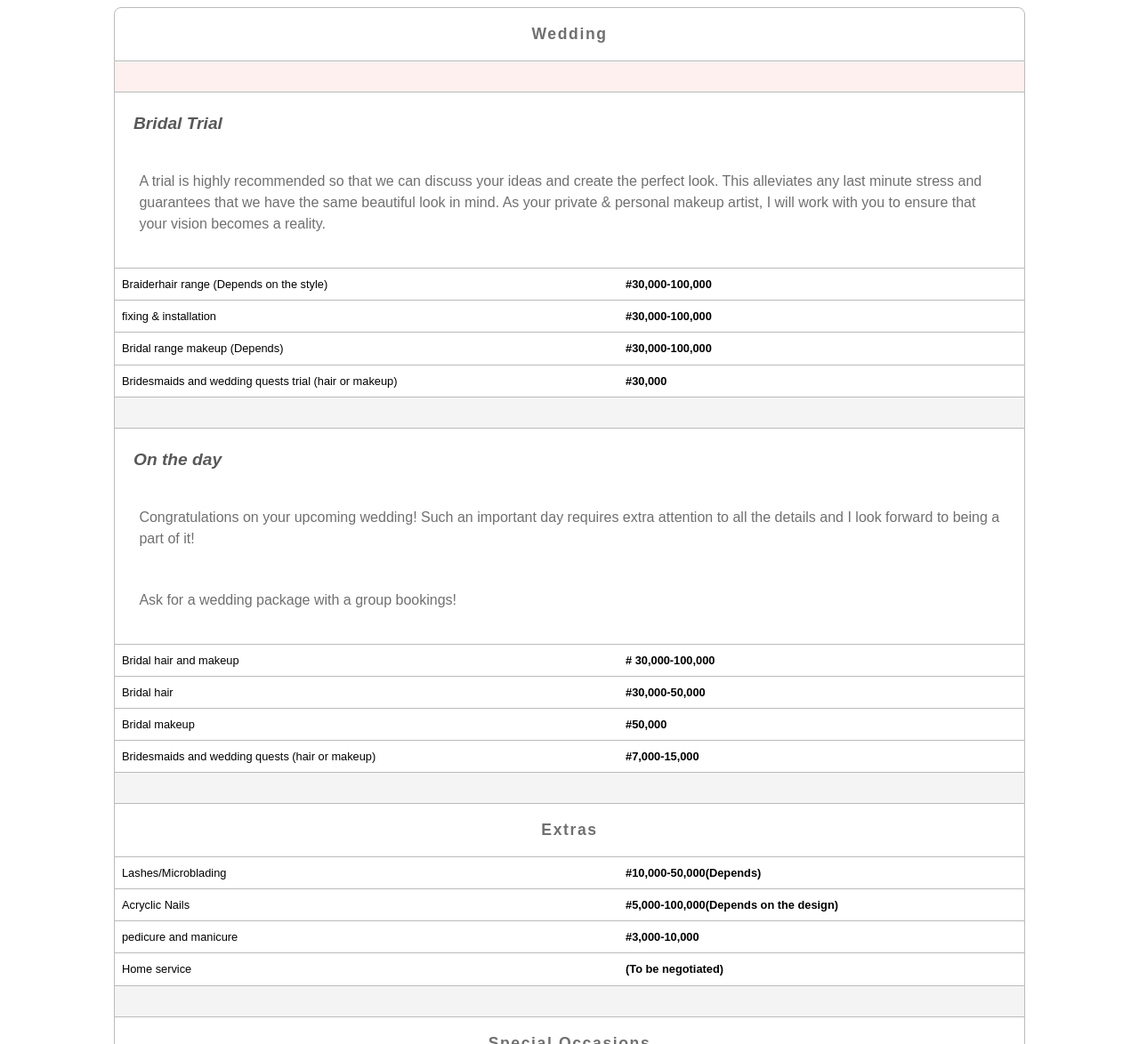
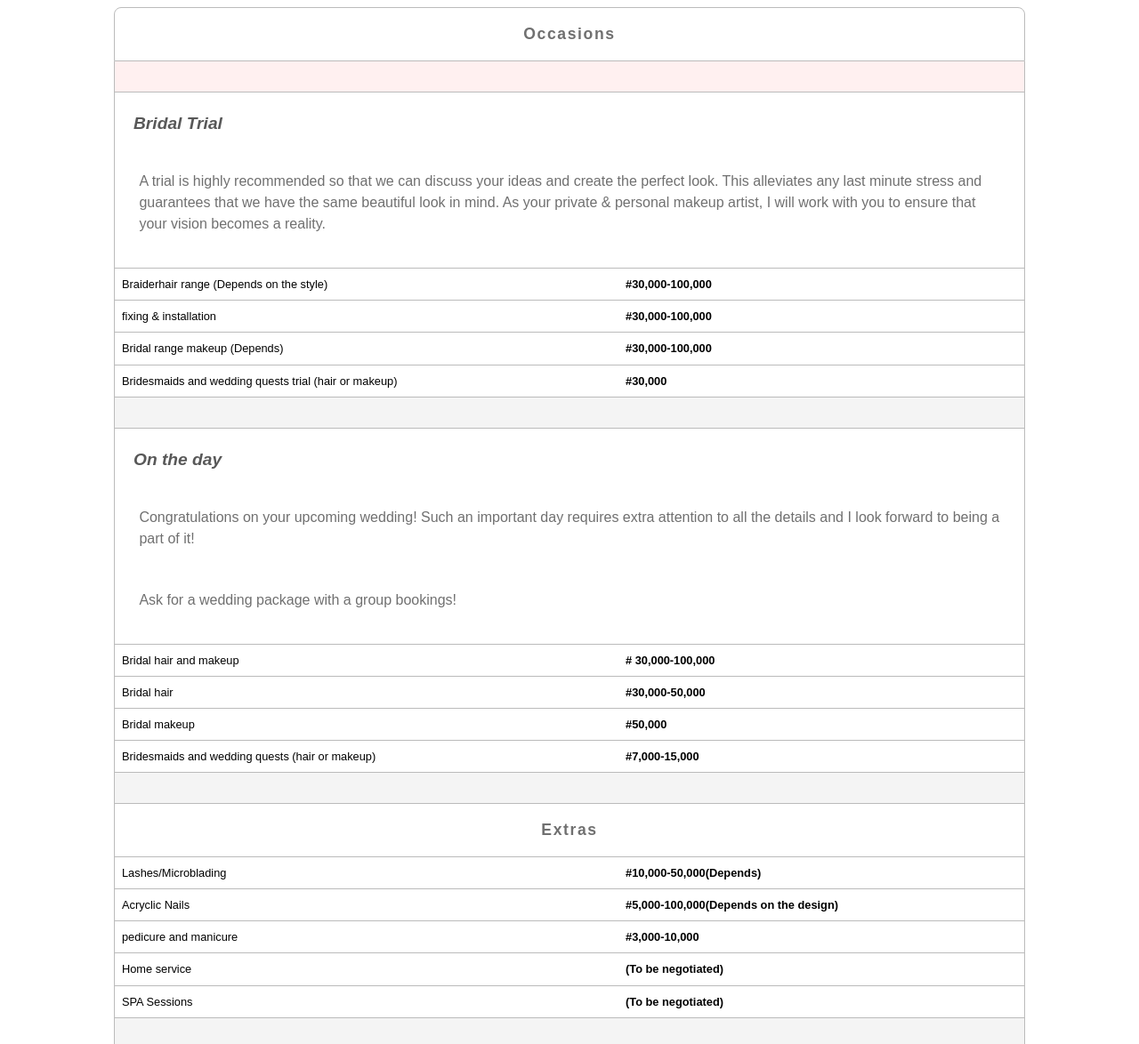
Before and after one commit to Dunsin1/Oyes_Palace_Beauty_Salon, a plain HTML site: page rates.html in a window 1280 px wide. Shown: the part 126-1300 px from the top of the page at 89% size. Drawn offline with Linux system fonts and the light colour scheme; a web font is replaced by a local one.

Commit message:
update 2

```diff
--- a/rates.html
+++ b/rates.html
@@ -116,7 +116,7 @@
       <tbody>
         <tr>
           <th colspan="2">
-            <strong>Wedding</strong>
+            <strong>Occasions</strong>
           </th>
         </tr>
         <tr class="divider-pink">
@@ -206,6 +206,10 @@
         </tr>
         <tr>
           <td class="r-border-remove f-1">Home service</td>
+          <td class="f-1">(To be negotiated)</td>
+        </tr>
+        <tr>
+          <td class="r-border-remove f-1">SPA Sessions</td>
           <td class="f-1">(To be negotiated)</td>
         </tr>
         <tr class="divider-grey">
```
Also changed, not shown: index.html (+1 -1 lines).
